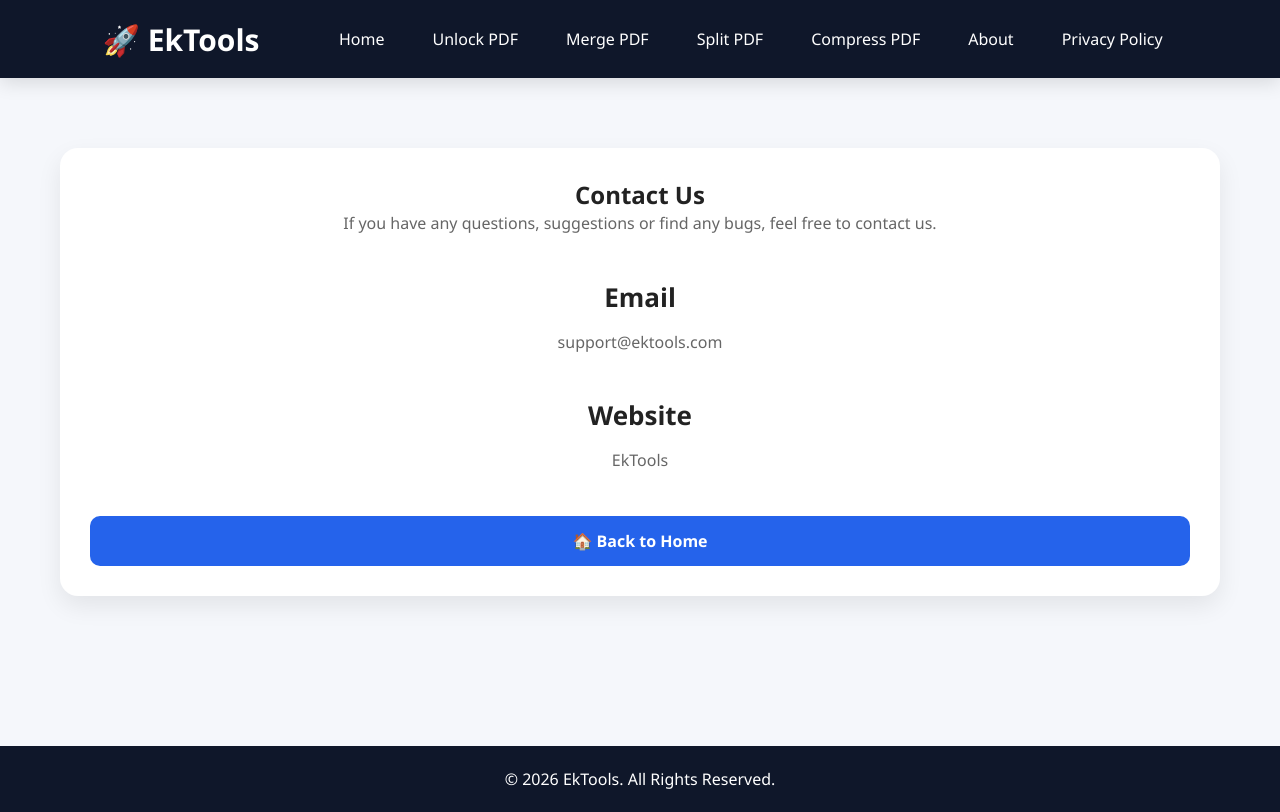
After one commit to Ekramul36/ektools, a Flask app: page /contact in a window 1280 px wide. The commit adds this page. Run offline with Flask 3, Linux system fonts and the light colour scheme.

Commit message:
Add Contact page

```diff
--- a/app.py
+++ b/app.py
@@ -207,6 +207,9 @@ def privacy():
 @app.route("/about")
 def about():
     return render_template("about.html")
+@app.route("/contact")
+def contact():
+    return render_template("contact.html")
 @app.route("/compress-pdf", methods=["GET", "POST"])
 def compress_pdf():
 
--- /dev/null
+++ b/templates/contact.html
@@ -0,0 +1,62 @@
+<!DOCTYPE html>
+<html lang="en">
+<head>
+    <meta charset="UTF-8">
+    <meta name="viewport" content="width=device-width, initial-scale=1.0">
+    <title>Contact Us - EkTools</title>
+
+    <link rel="stylesheet" href="{{ url_for('static', filename='css/style.css') }}">
+</head>
+<body>
+
+<header>
+    <div class="logo">
+        <h2>🚀 EkTools</h2>
+    </div>
+
+    <nav>
+        <a href="/">Home</a>
+        <a href="/unlock-pdf">Unlock PDF</a>
+        <a href="/merge-pdf">Merge PDF</a>
+        <a href="/split-pdf">Split PDF</a>
+        <a href="/compress-pdf">Compress PDF</a>
+        <a href="/about">About</a>
+        <a href="/privacy">Privacy Policy</a>
+    </nav>
+</header>
+
+<section class="tools">
+
+    <div class="card">
+
+        <h1>Contact Us</h1>
+
+        <p>
+            If you have any questions, suggestions or find any bugs,
+            feel free to contact us.
+        </p>
+
+        <br>
+
+        <h3>Email</h3>
+        <p>support@ektools.com</p>
+
+        <br>
+
+        <h3>Website</h3>
+        <p>EkTools</p>
+
+        <br>
+
+        <a href="/" class="btn">🏠 Back to Home</a>
+
+    </div>
+
+</section>
+
+<footer>
+    <p>© 2026 EkTools. All Rights Reserved.</p>
+</footer>
+
+</body>
+</html>
--- a/templates/index.html
+++ b/templates/index.html
@@ -114,5 +114,6 @@
     <p>© 2026 EkTools. All Rights Reserved.</p>
 
     <a href="/privacy">Privacy Policy</a> |
-    <a href="/about">About</a>
+    <a href="/about">About</a> |
+    <a href="/contact">Contact</a>
 </footer>
```
